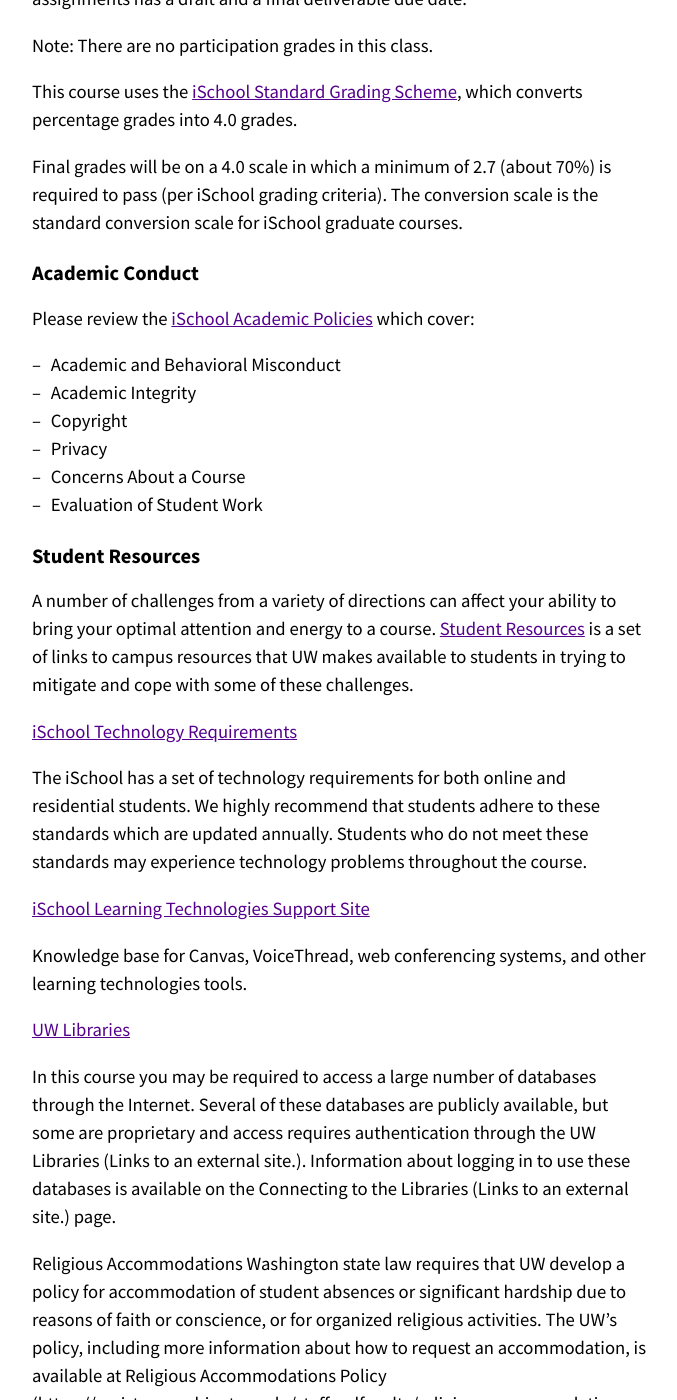
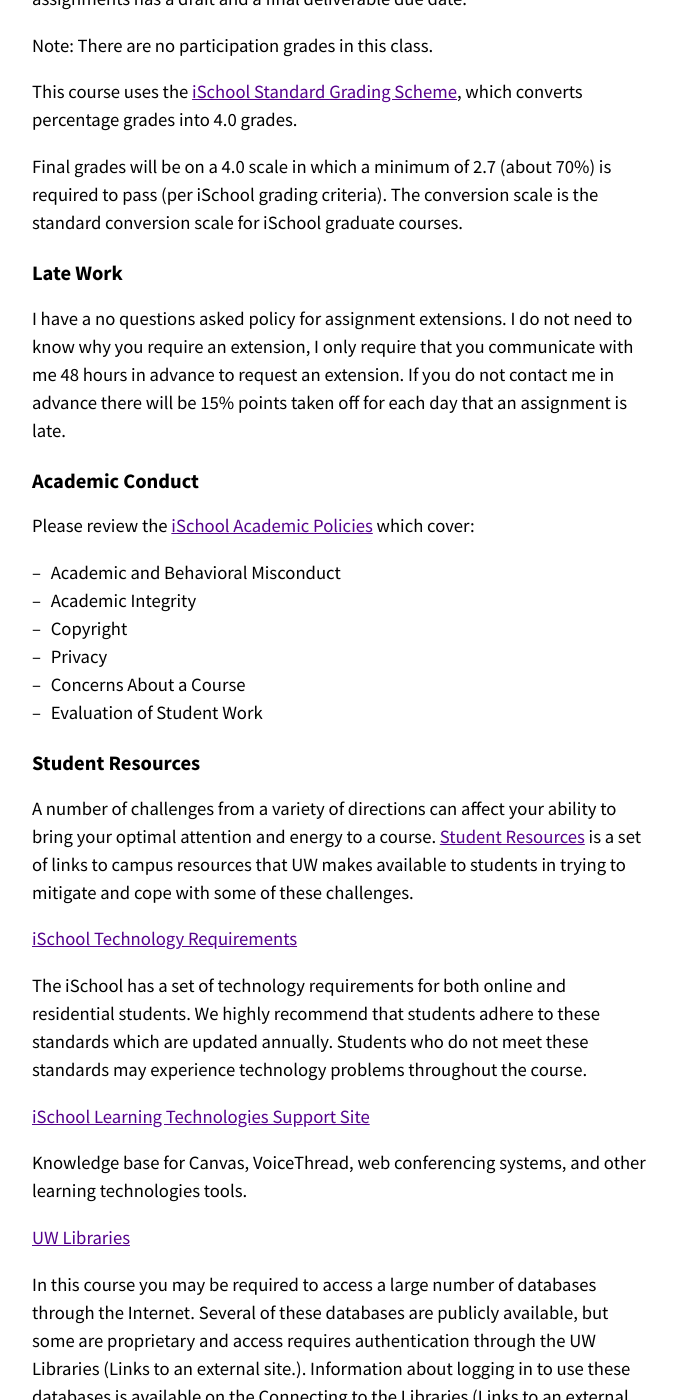
Before and after one commit to nniiicc/LIS-570-Au2020, a Jekyll site: the page built from syllabus.md, in a window 1280 px wide and 1400 px high, scrolled down 1682 px. Shown: the whole window, without its empty margins (300-977 px from the left). Built offline with Jekyll 4.4.1, drawn with Linux system fonts in a browser that asks for light colours.

Commit message:
push minro change to syllabus

```diff
--- a/syllabus.md
+++ b/syllabus.md
@@ -42,6 +42,9 @@
 
 Final grades will be on a 4.0 scale in which a minimum of 2.7 (about 70%) is required to pass (per iSchool grading criteria). The conversion scale is the standard conversion scale for iSchool graduate courses.
 
+## Late Work
+I have a no questions asked policy for assignment extensions. I do not need to know why you require an extension, I only require that you communicate with me 48 hours in advance to request an extension. If you do not contact me in advance there will be 15% points taken off for each day that an assignment is late.
+
 ## Academic Conduct
 
 Please review the [iSchool Academic Policies](https://docs.google.com/document/d/1Ev3S-JeQIBauLFIEJupXuJJ2z6Ei2Ps7ofDWj0IACyE/preview) which cover:
```
Also changed, not shown: other parts of syllabus.md (+1 -2 lines).
